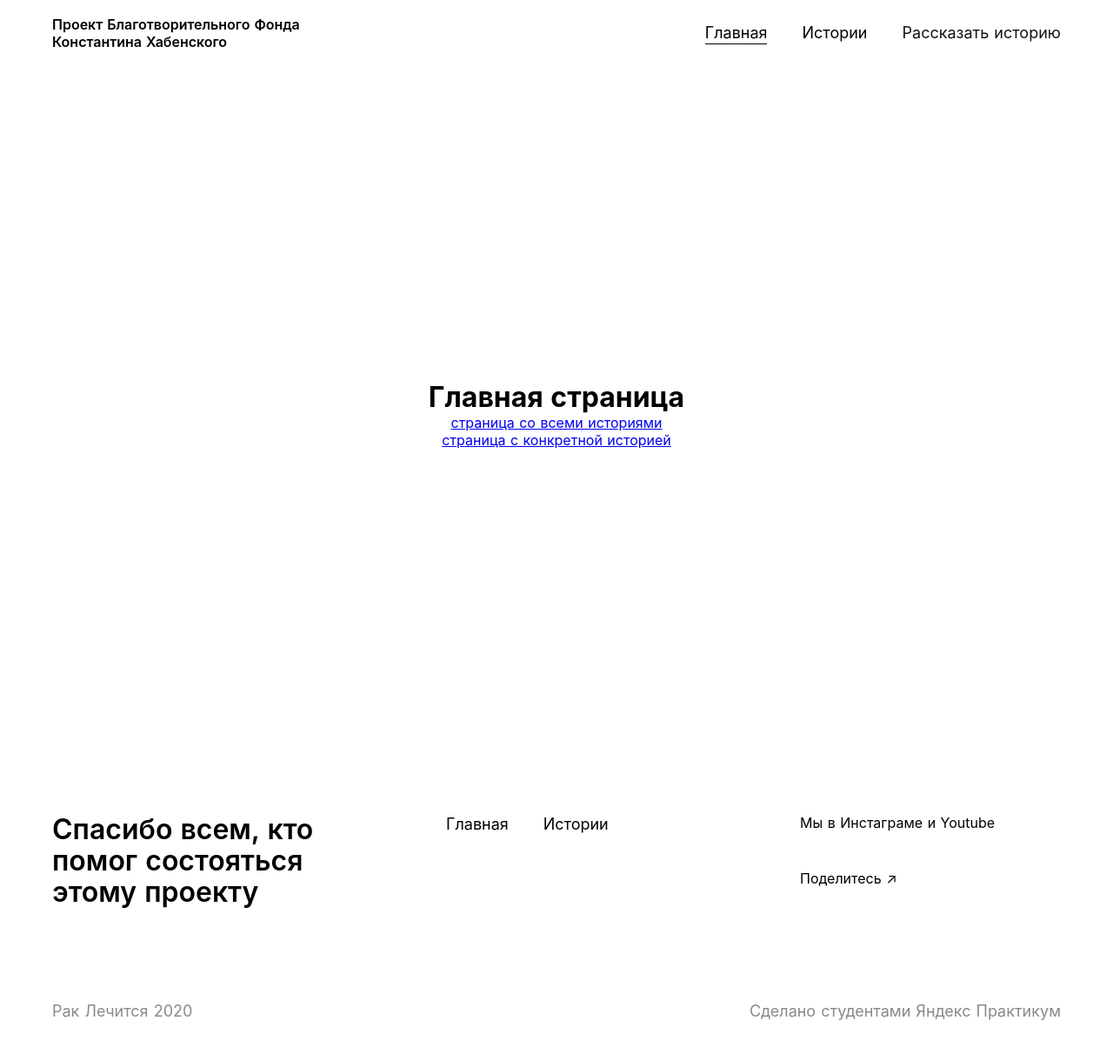
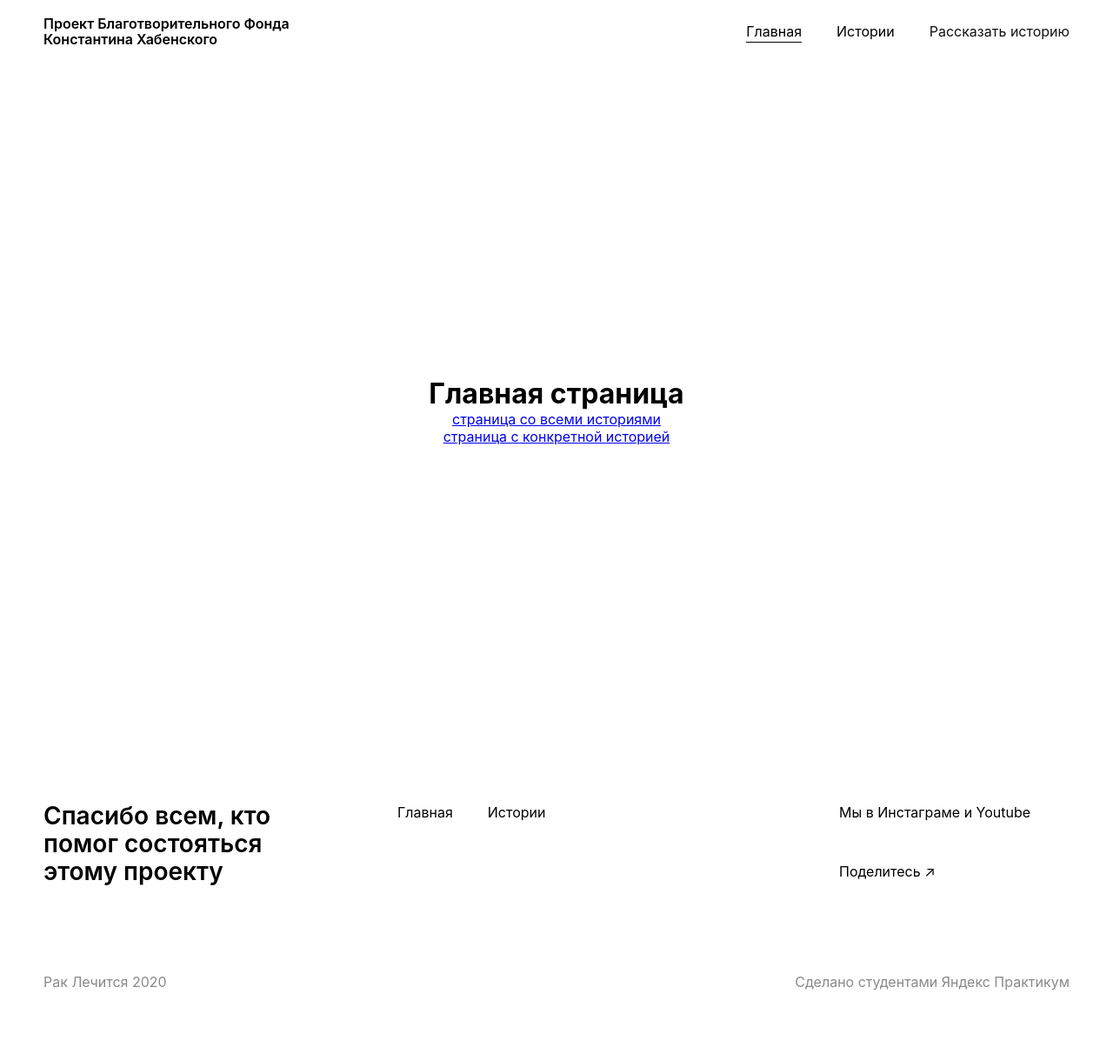
Before and after one commit to svetanti/project_raklechitca, a Nuxt app: page / in a window 1280 px wide. Shown: the top 1212 px of the page at 87% size. After the commit the page ends 1188 px from the top, so only its background shows below. Built offline with nearby package versions, Linux system fonts and the light colour scheme.

Commit message:
fix: правки после первого pr

```diff
--- a/components/Footer.vue
+++ b/components/Footer.vue
@@ -11,11 +11,7 @@
         <page-link class="link" :url="links[1].url" :text="links[1].text" />
       </li>
       <li class="footer__link_share">
-        <page-link
-          class="link"
-          :url="links[2].url"
-          :text="links[2].text"
-        />&#8599;
+        <page-link class="link" :url="links[2].url" :text="links[2].text" />
       </li>
     </ul>
 
@@ -49,7 +45,7 @@ export default {
         },
         {
           url: '#',
-          text: 'Поделитесь ',
+          text: 'Поделитесь <span>&#8599</span>',
         },
       ],
     };
@@ -59,33 +55,19 @@ export default {
 
 <style scoped>
 .footer {
-  font-family: 'Inter', 'arial', sans-serif;
-  -moz-osx-font-smoothing: grayscale;
-  -webkit-font-smoothing: antialiased;
-  -webkit-text-size-adjust: 100%;
-  -ms-text-size-adjust: 100%;
-  -moz-text-size-adjust: 100%;
-  text-rendering: optimizeLegibility;
   min-height: 356px;
   width: calc(100% - 120px);
   margin: 0 auto;
   padding: 60px 0;
+  box-sizing: border-box;
   display: grid;
   grid-template-columns: repeat(2, min-content) 1fr;
-  grid-template-rows: repeat(3, min-content);
+  grid-template-rows: repeat(2, min-content);
   grid-template-areas:
     'Thanks Nav Links'
-    'Thanks . Share'
     'Project-name . Copyright';
   justify-content: space-between;
   align-content: space-between;
-}
-
-@media screen and (max-width: 1220px) {
-  .footer {
-    width: calc(100% - 100px);
-    padding: 50px 0;
-  }
 }
 
 .footer__text {
@@ -105,15 +87,17 @@ export default {
 }
 
 .footer__links {
+  font-size: 18px;
+  line-height: 24px;
   list-style: none;
   margin: 0;
   padding: 0;
   width: 300px;
+  grid-area: Links;
   justify-self: end;
 }
 
 .footer__social {
-  grid-area: Links;
   margin-bottom: 44px;
 }
 
@@ -125,6 +109,7 @@ export default {
 .footer__copyright {
   font-size: 18px;
   line-height: 18px;
+  margin: 0;
   color: #898989;
 }
 
@@ -136,4 +121,55 @@ export default {
   grid-area: Copyright;
   justify-self: end;
 }
+
+@media screen and (max-width: 1280px) {
+  .footer {
+    min-height: 316px;
+    width: calc(100% - 100px);
+    padding: 50px 0;
+  }
+
+  .footer__text {
+    font-size: 28px;
+    line-height: 32px;
+    width: 305px;
+  }
+  .footer__menu {
+    margin-left: 102px;
+  }
+
+  .footer__links {
+    font-size: 16px;
+    width: 265px;
+  }
+
+  .footer__copyright {
+    font-size: 16px;
+  }
+}
+
+@media screen and (max-width: 1024px) {
+  .footer {
+    min-height: 292px;
+    width: calc(100% - 100px);
+    padding: 50px 0;
+  }
+
+  .footer__text {
+    font-size: 24px;
+    line-height: 28px;
+    width: 288px;
+  }
+  .footer__menu {
+    margin-left: 30px;
+  }
+
+  .footer__links {
+    font-size: 16px;
+    width: fit-content;
+  }
+  .footer__social {
+    margin-bottom: 30px;
+  }
+}
 </style>
--- a/components/Header.vue
+++ b/components/Header.vue
@@ -26,13 +26,6 @@ export default {
 
 <style scoped>
 .header {
-  font-family: 'Inter', 'arial', sans-serif;
-  -moz-osx-font-smoothing: grayscale;
-  -webkit-font-smoothing: antialiased;
-  -webkit-text-size-adjust: 100%;
-  -ms-text-size-adjust: 100%;
-  -moz-text-size-adjust: 100%;
-  text-rendering: optimizeLegibility;
   min-height: 76px;
   width: calc(100% - 120px);
   margin: 0 auto;
@@ -40,12 +33,7 @@ export default {
   display: flex;
   align-items: center;
   justify-content: space-between;
-}
-
-@media screen and (max-width: 1220px) {
-  .header {
-    width: calc(100% - 100px);
-  }
+  box-sizing: border-box;
 }
 
 .header__logo {
@@ -67,4 +55,14 @@ export default {
 .header__link_share {
   color: #121212;
 }
+
+@media screen and (max-width: 1280px) {
+  .header {
+    min-height: 72px;
+    width: calc(100% - 100px);
+  }
+  .header__logo {
+    line-height: 18px;
+  }
+}
 </style>
--- a/components/Menu.vue
+++ b/components/Menu.vue
@@ -45,4 +45,10 @@
 .header__menu .menu__link_active:hover {
   border-bottom: 1.5px solid rgba(0, 0, 0, 0.8);
 }
+
+@media screen and (max-width: 1280px) {
+  .menu {
+    font-size: 16px;
+  }
+}
 </style>
--- a/components/ui/Link.vue
+++ b/components/ui/Link.vue
@@ -1,6 +1,6 @@
 <template>
   <div>
-    <a :href="url" class="link">{{ text }}</a>
+    <a :href="url" v-html="text" class="link"></a>
   </div>
 </template>
 
--- a/layouts/default.vue
+++ b/layouts/default.vue
@@ -20,14 +20,8 @@ export default {
 
 <style>
 html {
-  font-family: 'Source Sans Pro', -apple-system, BlinkMacSystemFont, 'Segoe UI',
-    Roboto, 'Helvetica Neue', Arial, sans-serif;
-  font-size: 16px;
-  word-spacing: 1px;
-  -ms-text-size-adjust: 100%;
-  -webkit-text-size-adjust: 100%;
-  -moz-osx-font-smoothing: grayscale;
-  -webkit-font-smoothing: antialiased;
+  font-family: 'Inter', 'Arial', sans-serif;
+  text-rendering: optimizeLegibility;
   box-sizing: border-box;
 }
 
@@ -37,33 +31,4 @@ html {
   box-sizing: border-box;
   margin: 0;
 }
-
-.button--green {
-  display: inline-block;
-  border-radius: 4px;
-  border: 1px solid #3b8070;
-  color: #3b8070;
-  text-decoration: none;
-  padding: 10px 30px;
-}
-
-.button--green:hover {
-  color: #fff;
-  background-color: #3b8070;
-}
-
-.button--grey {
-  display: inline-block;
-  border-radius: 4px;
-  border: 1px solid #35495e;
-  color: #35495e;
-  text-decoration: none;
-  padding: 10px 30px;
-  margin-left: 15px;
-}
-
-.button--grey:hover {
-  color: #fff;
-  background-color: #35495e;
-}
 </style>
```
